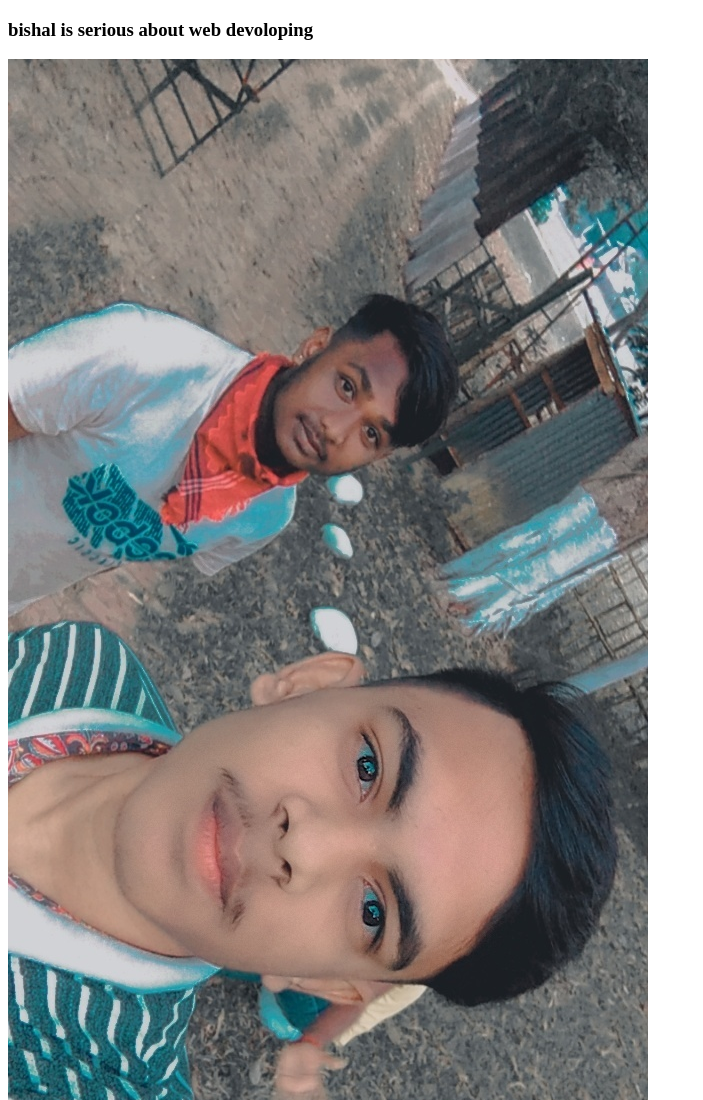
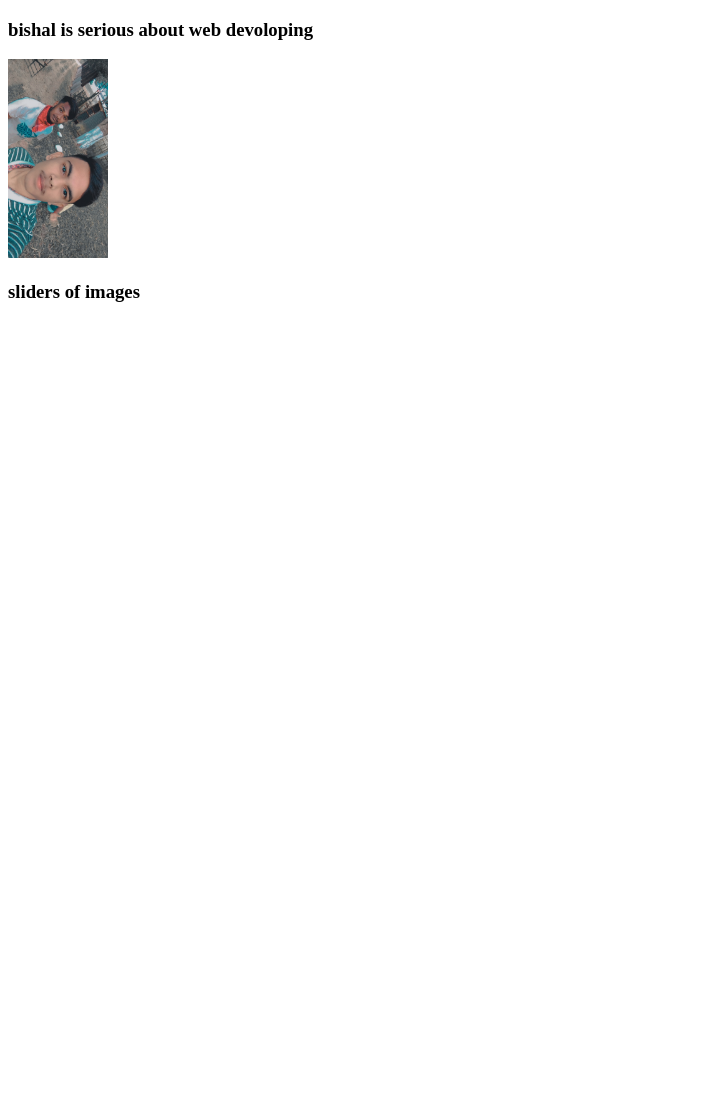
Before and after one commit to 932bishal/my-fourth-repo, a plain HTML site: page index.html in a window 1280 px wide. Shown: the top 1100 px of the page, without its empty margins (0-703 px from the left). After the commit the page ends 800 px from the top, so only its background shows below. Drawn offline with Linux system fonts and the light colour scheme.

```diff
--- a/index.html
+++ b/index.html
@@ -9,6 +9,6 @@
 <body>
     <h3>bishal is serious about web devoloping</h3>
     <img src="images/bishalamit.jpeg" alt="">
-
+    <h3>sliders of images </h3>
 </body>
 </html>
--- a/styles/sliders.css
+++ b/styles/sliders.css
@@ -0,0 +1,3 @@
+img{
+    width: 100px;
+}
```
